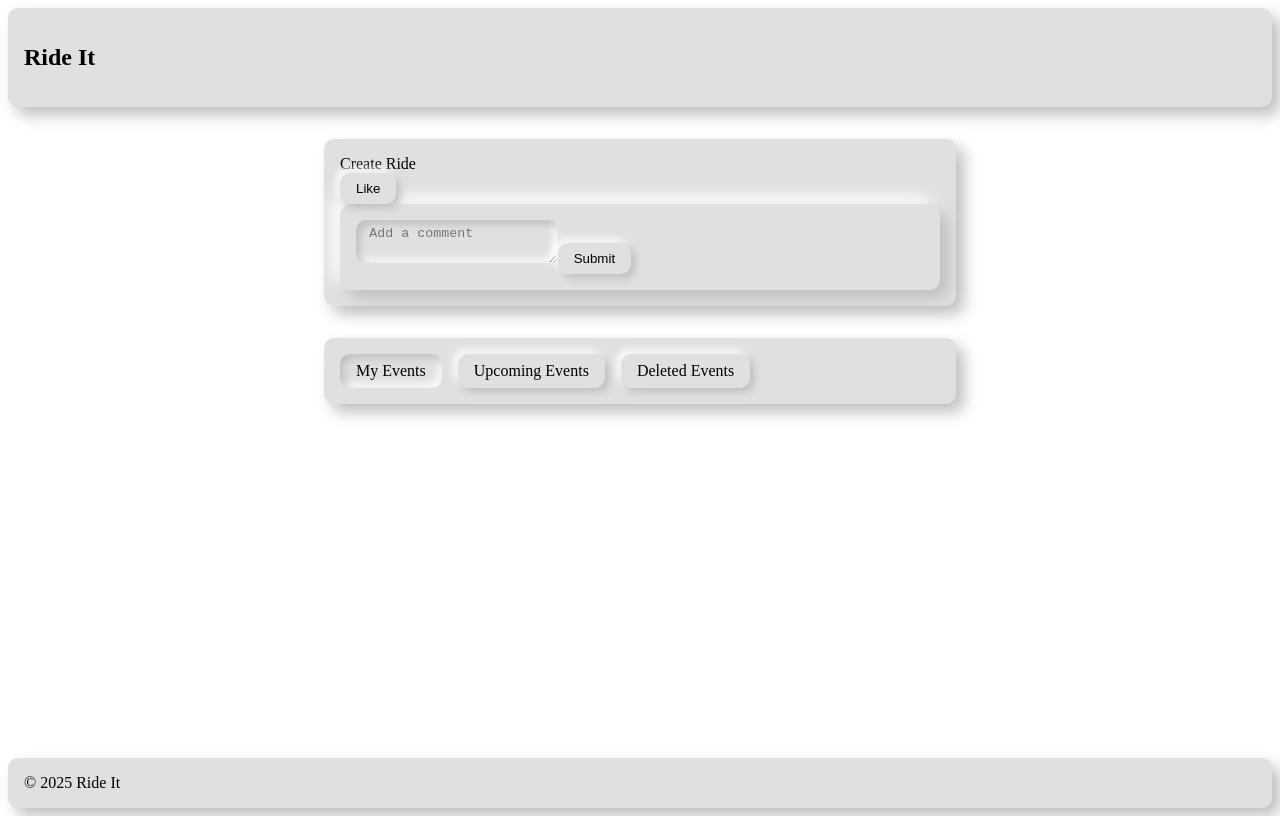
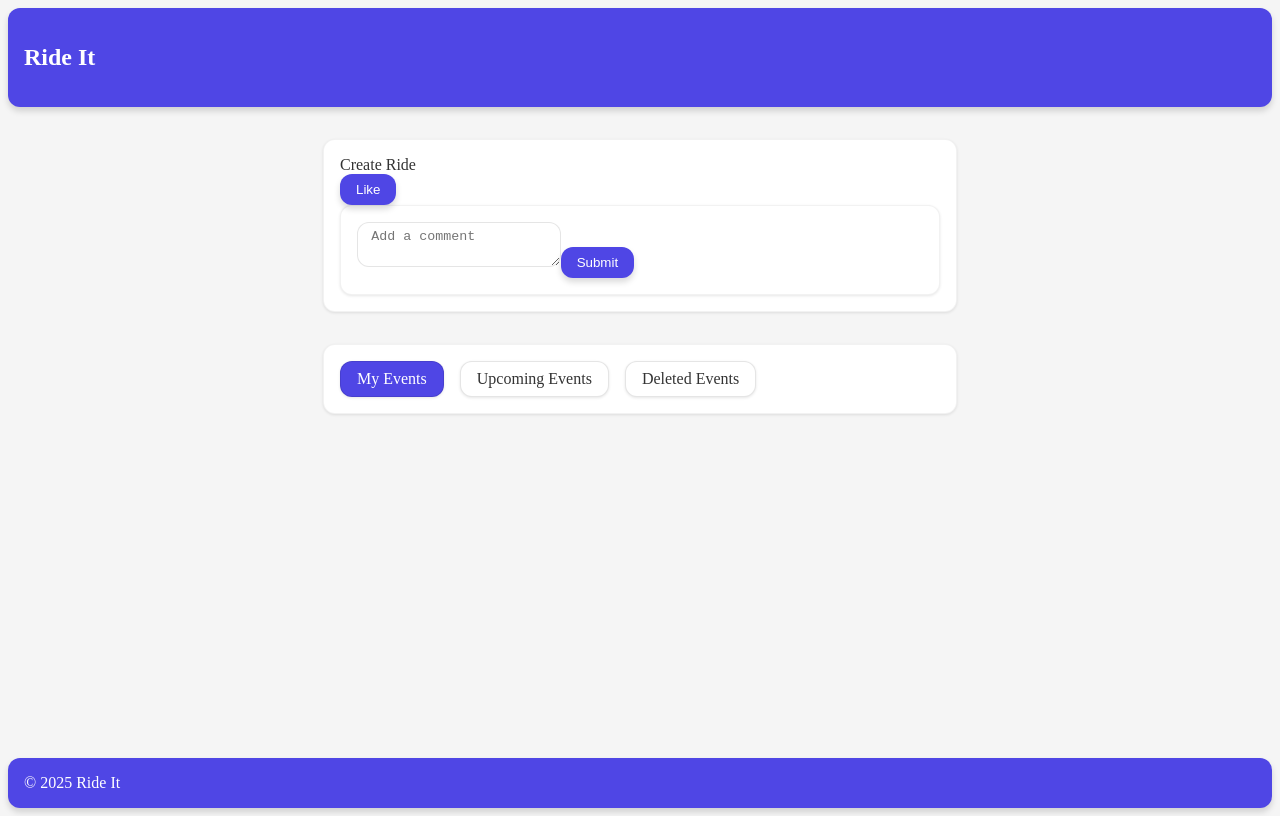
Before and after one commit to githubakarsh/ride-it, a React (Vite) app in the folder ride-it-web/: page / in a window 1280 px wide. Built offline with nearby package versions, Linux system fonts and the light colour scheme.

Commit message:
Replace neomorphic CSS with modern styling

```diff
--- a/ride-it-web/src/main.tsx
+++ b/ride-it-web/src/main.tsx
@@ -1,7 +1,7 @@
 import { StrictMode } from 'react'
 import { createRoot } from 'react-dom/client'
 import App from './App.tsx'
-import './styles/neomorphism.css'
+import './styles/beautiful.css'
 
 createRoot(document.getElementById('root')!).render(
   <StrictMode>
--- /dev/null
+++ b/ride-it-web/src/styles/beautiful.css
@@ -0,0 +1,130 @@
+:root {
+  --bg: #f5f5f5;
+  --accent: #4f46e5;
+  --accent-light: #6366f1;
+  --text-color: #333;
+  --radius: 0.75rem;
+  --shadow-sm: 0 1px 3px rgba(0, 0, 0, 0.1);
+  --shadow-md: 0 4px 6px rgba(0, 0, 0, 0.15);
+}
+
+body {
+  background: var(--bg);
+  color: var(--text-color);
+}
+
+.neo-container {
+  background: #fff;
+  border-radius: var(--radius);
+  box-shadow: var(--shadow-sm);
+  padding: 1rem;
+  border: 1px solid rgba(0, 0, 0, 0.05);
+}
+
+.neo-inset {
+  background: #fff;
+  border-radius: var(--radius);
+  box-shadow: inset var(--shadow-sm);
+}
+
+.neo-button {
+  background: var(--accent);
+  color: #fff;
+  border: none;
+  border-radius: var(--radius);
+  padding: 0.6em 1.2em;
+  box-shadow: var(--shadow-md);
+  cursor: pointer;
+  transition: background 0.2s, box-shadow 0.2s;
+}
+
+.neo-button:hover {
+  background: var(--accent-light);
+}
+
+.neo-button:active {
+  box-shadow: inset 0 2px 4px rgba(0, 0, 0, 0.2);
+}
+
+.neo-input,
+.neo-textbox,
+.neo-date-picker {
+  background: #fff;
+  border: 1px solid rgba(0, 0, 0, 0.1);
+  border-radius: var(--radius);
+  padding: 0.5em 1em;
+}
+
+.neo-tabs {
+  display: flex;
+  gap: 1rem;
+}
+
+.neo-tab {
+  padding: 0.5rem 1rem;
+  border-radius: var(--radius);
+  background: #fff;
+  border: 1px solid rgba(0, 0, 0, 0.1);
+  cursor: pointer;
+  box-shadow: var(--shadow-sm);
+  transition: background 0.2s;
+}
+
+.neo-tab.active {
+  background: var(--accent);
+  color: #fff;
+}
+
+.neo-spinner {
+  width: 40px;
+  height: 40px;
+  border-radius: 50%;
+  border: 6px solid rgba(0, 0, 0, 0.1);
+  border-top-color: var(--accent);
+  animation: neo-spin 1s linear infinite;
+}
+
+@keyframes neo-spin {
+  to { transform: rotate(360deg); }
+}
+
+.neo-list {
+  list-style: none;
+  padding: 0;
+  margin: 0;
+}
+
+.neo-list li {
+  margin-bottom: 0.5rem;
+  padding: 0.5rem 1rem;
+  background: #fff;
+  border-radius: var(--radius);
+  box-shadow: var(--shadow-sm);
+  border: 1px solid rgba(0, 0, 0, 0.05);
+}
+
+.neo-header,
+.neo-footer,
+.neo-sidebar {
+  background: var(--accent);
+  color: #fff;
+  border-radius: var(--radius);
+  box-shadow: var(--shadow-md);
+  padding: 1rem;
+}
+
+.neo-layout {
+  display: flex;
+  flex-direction: column;
+  min-height: 100vh;
+}
+
+.neo-main {
+  flex: 1;
+}
+
+.neo-sticky {
+  position: sticky;
+  top: 0;
+  z-index: 1000;
+}
--- a/ride-it-web/src/styles/neomorphism.css
+++ /dev/null
@@ -1,121 +0,0 @@
-:root {
-  --neo-bg: #e0e0e0;
-  --neo-shadow-light: #ffffff;
-  --neo-shadow-dark: #bebebe;
-  --neo-radius: 10px;
-}
-
-.neo-container {
-  background: var(--neo-bg);
-  border-radius: var(--neo-radius);
-  box-shadow: 8px 8px 16px var(--neo-shadow-dark),
-              -8px -8px 16px var(--neo-shadow-light);
-  padding: 1rem;
-}
-
-.neo-inset {
-  background: var(--neo-bg);
-  border-radius: var(--neo-radius);
-  box-shadow: inset 8px 8px 16px var(--neo-shadow-dark),
-              inset -8px -8px 16px var(--neo-shadow-light);
-}
-
-.neo-button {
-  background: var(--neo-bg);
-  border: none;
-  border-radius: var(--neo-radius);
-  padding: 0.6em 1.2em;
-  box-shadow: 4px 4px 8px var(--neo-shadow-dark),
-              -4px -4px 8px var(--neo-shadow-light);
-  cursor: pointer;
-  transition: box-shadow 0.2s;
-}
-
-.neo-button:active {
-  box-shadow: inset 4px 4px 8px var(--neo-shadow-dark),
-              inset -4px -4px 8px var(--neo-shadow-light);
-}
-
-.neo-input,
-.neo-textbox,
-.neo-date-picker {
-  background: var(--neo-bg);
-  border: none;
-  border-radius: var(--neo-radius);
-  padding: 0.5em 1em;
-  box-shadow: inset 4px 4px 8px var(--neo-shadow-dark),
-              inset -4px -4px 8px var(--neo-shadow-light);
-}
-
-.neo-tabs {
-  display: flex;
-  gap: 1rem;
-}
-
-.neo-tab {
-  padding: 0.5rem 1rem;
-  border-radius: var(--neo-radius);
-  background: var(--neo-bg);
-  box-shadow: 4px 4px 8px var(--neo-shadow-dark),
-              -4px -4px 8px var(--neo-shadow-light);
-  cursor: pointer;
-}
-
-.neo-tab.active {
-  box-shadow: inset 4px 4px 8px var(--neo-shadow-dark),
-              inset -4px -4px 8px var(--neo-shadow-light);
-}
-
-.neo-spinner {
-  width: 40px;
-  height: 40px;
-  border-radius: 50%;
-  border: 6px solid var(--neo-shadow-dark);
-  border-top-color: var(--neo-shadow-light);
-  animation: neo-spin 1s linear infinite;
-}
-
-@keyframes neo-spin {
-  to { transform: rotate(360deg); }
-}
-
-.neo-list {
-  list-style: none;
-  padding: 0;
-  margin: 0;
-}
-
-.neo-list li {
-  margin-bottom: 0.5rem;
-  padding: 0.5rem 1rem;
-  background: var(--neo-bg);
-  border-radius: var(--neo-radius);
-  box-shadow: 4px 4px 8px var(--neo-shadow-dark),
-              -4px -4px 8px var(--neo-shadow-light);
-}
-
-.neo-header,
-.neo-footer,
-.neo-sidebar {
-  background: var(--neo-bg);
-  border-radius: var(--neo-radius);
-  box-shadow: 8px 8px 16px var(--neo-shadow-dark),
-              -8px -8px 16px var(--neo-shadow-light);
-  padding: 1rem;
-}
-
-.neo-layout {
-  display: flex;
-  flex-direction: column;
-  min-height: 100vh;
-}
-
-.neo-main {
-  flex: 1;
-}
-
-.neo-sticky {
-  position: sticky;
-  top: 0;
-  z-index: 1000;
-}
```
